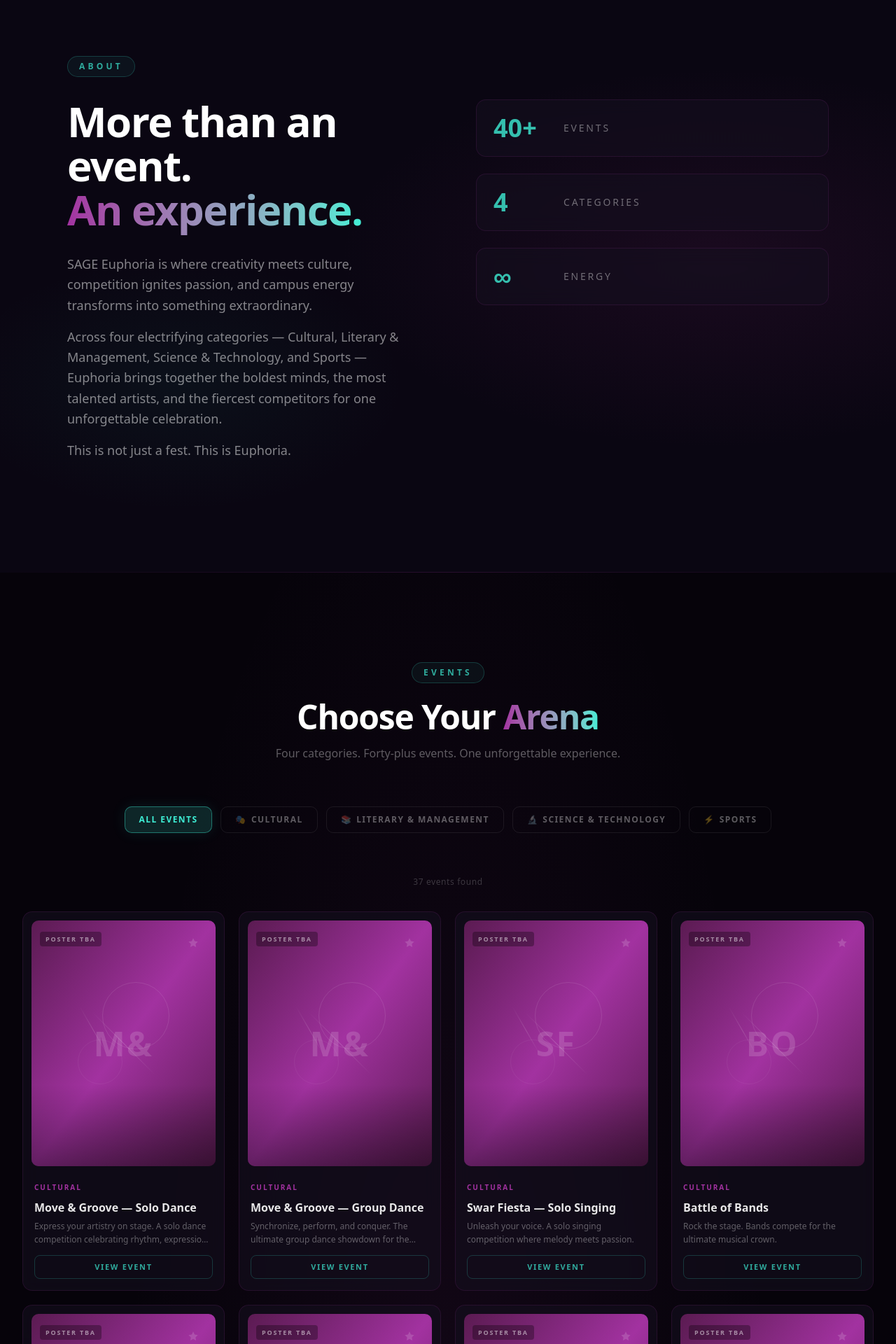
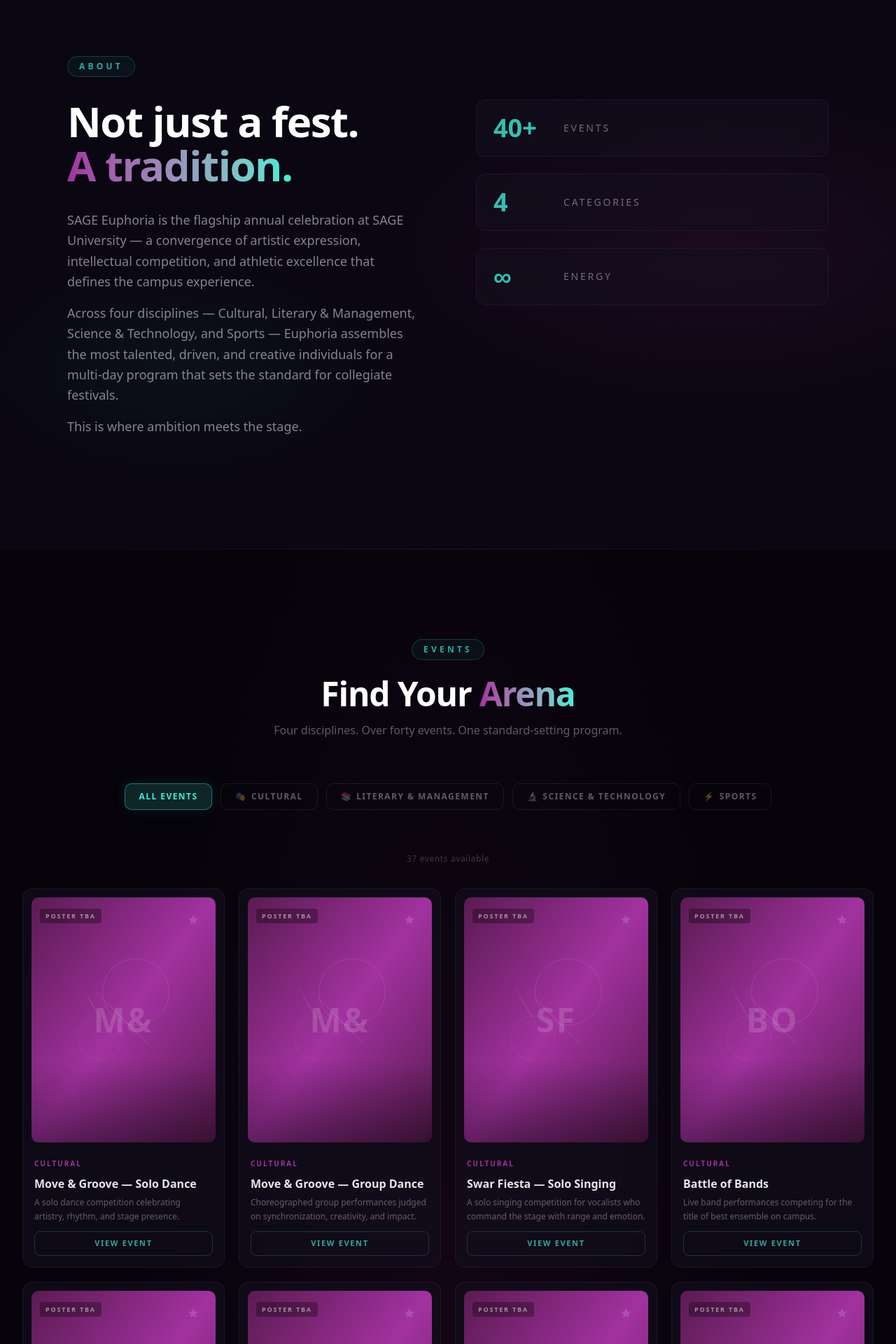
Before and after one commit to AkshatPatel1326/Euphoria, a React (Vite) app: page / in a window 1280 px wide. Shown: the part 880-2800 px from the top of the page at 70% size. Built offline with nearby package versions, Linux system fonts and the light colour scheme; no server answers; what @convex-dev/auth would draw is missing.

Commit message:
Freebuff: Here is what I am going for. Treat these as preferences,...

```diff
--- a/index.html
+++ b/index.html
@@ -6,9 +6,9 @@
   <link rel="icon" type="image/svg+xml" href="/logo.svg" />
   <link rel="manifest" href="/manifest.webmanifest" />
   <meta name="viewport" content="width=device-width, initial-scale=1.0" />
-  <meta name="description" content="SAGE EUPHORIA 2026 — The ultimate college cultural, literary, management, science/technology and sports fest. Culture. Competition. Creativity. Euphoria." />
+  <meta name="description" content="SAGE Euphoria 2026 — SAGE University's flagship annual festival of culture, innovation, and sport." />
   <meta name="theme-color" content="#0a0612" />
-  <title>SAGE EUPHORIA 2026 — The Campus Comes Alive</title>
+  <title>SAGE Euphoria 2026 — The Defining Campus Experience</title>
 </head>
 
 <body>
--- a/src/components/euphoria/About.tsx
+++ b/src/components/euphoria/About.tsx
@@ -52,10 +52,10 @@ export function About() {
               transition={{ duration: 0.7, delay: 0.1 }}
               className="text-4xl sm:text-5xl md:text-6xl font-black tracking-tight leading-[1.05]"
             >
-              <span className="text-white">More than an event.</span>
+              <span className="text-white">Not just a fest.</span>
               <br />
               <span className="text-transparent bg-clip-text bg-gradient-to-r from-euphoria-purple to-euphoria-aqua">
-                An experience.
+                A tradition.
               </span>
             </motion.h2>
 
@@ -66,17 +66,18 @@ export function About() {
               className="mt-8 space-y-4"
             >
               <p className="text-base sm:text-lg text-white/50 leading-relaxed font-light">
-                SAGE Euphoria is where creativity meets culture, competition ignites passion, and
-                campus energy transforms into something extraordinary.
+                SAGE Euphoria is the flagship annual celebration at SAGE University — a
+                convergence of artistic expression, intellectual competition, and athletic
+                excellence that defines the campus experience.
               </p>
               <p className="text-base sm:text-lg text-white/50 leading-relaxed font-light">
-                Across four electrifying categories — Cultural, Literary &amp; Management,
-                Science &amp; Technology, and Sports — Euphoria brings together the boldest
-                minds, the most talented artists, and the fiercest competitors for one
-                unforgettable celebration.
+                Across four disciplines — Cultural, Literary &amp; Management,
+                Science &amp; Technology, and Sports — Euphoria assembles the most
+                talented, driven, and creative individuals for a multi-day program that
+                sets the standard for collegiate festivals.
               </p>
               <p className="text-base sm:text-lg text-white/50 leading-relaxed font-light">
-                This is not just a fest. This is Euphoria.
+                This is where ambition meets the stage.
               </p>
             </motion.div>
           </div>
--- a/src/components/euphoria/Events.tsx
+++ b/src/components/euphoria/Events.tsx
@@ -49,13 +49,13 @@ export function Events() {
             Events
           </span>
           <h2 className="text-3xl sm:text-4xl md:text-5xl font-black tracking-tight">
-            <span className="text-white">Choose Your </span>
+            <span className="text-white">Find Your </span>
             <span className="text-transparent bg-clip-text bg-gradient-to-r from-euphoria-purple to-euphoria-aqua">
               Arena
             </span>
           </h2>
           <p className="mt-4 text-sm sm:text-base text-white/35 max-w-xl mx-auto">
-            Four categories. Forty-plus events. One unforgettable experience.
+            Four disciplines. Over forty events. One standard-setting program.
           </p>
         </motion.div>
 
@@ -101,7 +101,7 @@ export function Events() {
           className="text-center mb-8"
         >
           <span className="text-xs text-white/20 tracking-wider">
-            {filtered.length} event{filtered.length !== 1 ? "s" : ""} found
+            {filtered.length} event{filtered.length !== 1 ? "s" : ""} available
           </span>
         </motion.div>
 
--- a/src/components/euphoria/Navbar.tsx
+++ b/src/components/euphoria/Navbar.tsx
@@ -58,7 +58,7 @@ export function Navbar() {
                 SAGE
               </span>
               <span className="text-lg font-light tracking-widest text-white/70 transition-colors group-hover:text-white">
-                EUPHORIA
+                Euphoria
               </span>
               <span className="ml-1 text-[10px] font-semibold tracking-wider text-euphoria-gold/80 border border-euphoria-gold/30 rounded px-1.5 py-0.5">
                 2026
@@ -120,7 +120,7 @@ export function Navbar() {
                 transition={{ delay: 0.5 }}
                 className="mt-8 text-xs tracking-[0.3em] uppercase text-euphoria-gold/40"
               >
-                SAGE EUPHORIA 2026
+                SAGE Euphoria 2026
               </motion.div>
             </div>
           </motion.div>
--- a/src/components/euphoria/Sponsors.tsx
+++ b/src/components/euphoria/Sponsors.tsx
@@ -34,10 +34,10 @@ export function Sponsors() {
             Partners &amp; Sponsors
           </span>
           <h2 className="text-3xl sm:text-4xl md:text-5xl font-black tracking-tight text-white">
-            Powered By
+            Our Partners
           </h2>
           <p className="mt-4 text-sm text-white/30 max-w-md mx-auto">
-            Celebrating the partners who make Euphoria possible.
+            SAGE Euphoria is made possible by the support of our valued partners.
           </p>
         </motion.div>
 
@@ -92,7 +92,7 @@ export function Sponsors() {
           transition={{ delay: 0.5 }}
           className="text-center mt-8 text-[10px] text-white/15 tracking-wider"
         >
-          Interested in sponsoring? Contact us for partnership opportunities.
+          For partnership inquiries, please reach out to the organizing committee.
         </motion.p>
       </div>
 
--- a/src/data/events.ts
+++ b/src/data/events.ts
@@ -38,7 +38,7 @@ export const events: EuphoriaEvent[] = [
     id: "cultural-1",
     name: "Move & Groove — Solo Dance",
     category: "cultural",
-    description: "Express your artistry on stage. A solo dance competition celebrating rhythm, expression, and raw talent.",
+    description: "A solo dance competition celebrating artistry, rhythm, and stage presence.",
     poster: null,
     registrationStatus: "coming-soon",
   },
@@ -46,7 +46,7 @@ export const events: EuphoriaEvent[] = [
     id: "cultural-2",
     name: "Move & Groove — Group Dance",
     category: "cultural",
-    description: "Synchronize, perform, and conquer. The ultimate group dance showdown for the boldest crews.",
+    description: "Choreographed group performances judged on synchronization, creativity, and impact.",
     poster: null,
     registrationStatus: "coming-soon",
   },
@@ -54,7 +54,7 @@ export const events: EuphoriaEvent[] = [
     id: "cultural-3",
     name: "Swar Fiesta — Solo Singing",
     category: "cultural",
-    description: "Unleash your voice. A solo singing competition where melody meets passion.",
+    description: "A solo singing competition for vocalists who command the stage with range and emotion.",
     poster: null,
     registrationStatus: "coming-soon",
   },
@@ -62,7 +62,7 @@ export const events: EuphoriaEvent[] = [
     id: "cultural-4",
     name: "Battle of Bands",
     category: "cultural",
-    description: "Rock the stage. Bands compete for the ultimate musical crown.",
+    description: "Live band performances competing for the title of best ensemble on campus.",
     poster: null,
     registrationStatus: "coming-soon",
   },
@@ -70,7 +70,7 @@ export const events: EuphoriaEvent[] = [
     id: "cultural-5",
     name: "Rap Battle",
     category: "cultural",
-    description: "Bars, beats, and bravery. Step into the ring for the most explosive rap showdown.",
+    description: "A head-to-head rap competition testing lyrical skill, delivery, and crowd presence.",
     poster: null,
     registrationStatus: "coming-soon",
   },
@@ -78,7 +78,7 @@ export const events: EuphoriaEvent[] = [
     id: "cultural-6",
     name: "Fashion-Fiesta — Solo Model",
     category: "cultural",
-    description: "Walk the runway. Solo models bring their A-game to the spotlight.",
+    description: "Solo runway competition for models who combine confidence with craft.",
     poster: null,
     registrationStatus: "coming-soon",
   },
@@ -86,7 +86,7 @@ export const events: EuphoriaEvent[] = [
     id: "cultural-7",
     name: "Fashion-Fiesta — Designer Round",
     category: "cultural",
-    description: "Design, create, and showcase. Fashion designers present their vision.",
+    description: "A design showcase where emerging fashion talent presents original collections.",
     poster: null,
     registrationStatus: "coming-soon",
   },
@@ -94,7 +94,7 @@ export const events: EuphoriaEvent[] = [
     id: "cultural-8",
     name: "Model Hunt — Audition",
     category: "cultural",
-    description: "Your first step into the spotlight. Open auditions for aspiring models.",
+    description: "Open auditions for aspiring models seeking their break into the spotlight.",
     poster: null,
     registrationStatus: "coming-soon",
   },
@@ -102,7 +102,7 @@ export const events: EuphoriaEvent[] = [
     id: "cultural-9",
     name: "Reel & Photography",
     category: "cultural",
-    description: "Capture the moment. A competition for reels, photography, and visual storytelling.",
+    description: "A visual storytelling competition spanning reels, photography, and short-form content.",
     poster: null,
     registrationStatus: "coming-soon",
   },
@@ -112,7 +112,7 @@ export const events: EuphoriaEvent[] = [
     id: "lit-1",
     name: "Crack the Clue — Treasure Hunt",
     category: "literary-management",
-    description: "Follow the clues, solve the mystery. An adrenaline-fueled campus treasure hunt.",
+    description: "A multi-stage campus treasure hunt testing observation, logic, and speed.",
     poster: null,
     registrationStatus: "coming-soon",
   },
@@ -120,7 +120,7 @@ export const events: EuphoriaEvent[] = [
     id: "lit-2",
     name: "Bid To Win — IPL Auction",
     category: "literary-management",
-    description: "Be the strategist. Build your dream team in a thrilling IPL-style auction.",
+    description: "A simulated IPL auction where teams compete to build the strongest squad under budget.",
     poster: null,
     registrationStatus: "coming-soon",
   },
@@ -128,7 +128,7 @@ export const events: EuphoriaEvent[] = [
     id: "lit-3",
     name: "Meme Battle — The Marketing War",
     category: "literary-management",
-    description: "Creativity meets strategy. The ultimate meme-based marketing showdown.",
+    description: "A marketing competition where strategy and humor combine to drive audience engagement.",
     poster: null,
     registrationStatus: "coming-soon",
   },
@@ -136,7 +136,7 @@ export const events: EuphoriaEvent[] = [
     id: "lit-4",
     name: "Battle of Brands",
     category: "literary-management",
-    description: "Brand positioning, strategy, and storytelling. Outwit and outshine the competition.",
+    description: "Teams pitch and defend brand strategies in a competitive marketing showcase.",
     poster: null,
     registrationStatus: "coming-soon",
   },
@@ -144,7 +144,7 @@ export const events: EuphoriaEvent[] = [
     id: "lit-5",
     name: "Idea Verse",
     category: "literary-management",
-    description: "Present your boldest ideas. Where innovation meets articulation.",
+    description: "An innovation pitch competition where participants present original ideas to a panel.",
     poster: null,
     registrationStatus: "coming-soon",
   },
@@ -152,7 +152,7 @@ export const events: EuphoriaEvent[] = [
     id: "lit-6",
     name: "The Great Debate",
     category: "literary-management",
-    description: "Words as weapons. A debate competition for the sharpest minds.",
+    description: "A formal debate competition for participants who can argue with precision and conviction.",
     poster: null,
     registrationStatus: "coming-soon",
   },
@@ -160,7 +160,7 @@ export const events: EuphoriaEvent[] = [
     id: "lit-7",
     name: "Vocal Ink — Slam Poetry",
     category: "literary-management",
-    description: "Raw, spoken, alive. A slam poetry competition where words ignite emotions.",
+    description: "A spoken-word competition where original poetry is performed live for a judging panel.",
     poster: null,
     registrationStatus: "coming-soon",
   },
@@ -170,7 +170,7 @@ export const events: EuphoriaEvent[] = [
     id: "sci-1",
     name: "IdeaSpark — Single",
     category: "science-tech",
-    description: "One idea. One stage. Present your solo innovation to change the world.",
+    description: "A solo innovation pitch competition for individuals with a prototype or concept.",
     poster: null,
     registrationStatus: "coming-soon",
   },
@@ -178,7 +178,7 @@ export const events: EuphoriaEvent[] = [
     id: "sci-2",
     name: "IdeaSpark — Group",
     category: "science-tech",
-    description: "Team up and innovate. Group presentations of groundbreaking ideas.",
+    description: "A team-based innovation pitch competition for collaborative projects.",
     poster: null,
     registrationStatus: "coming-soon",
   },
@@ -186,7 +186,7 @@ export const events: EuphoriaEvent[] = [
     id: "sci-3",
     name: "Sci-Pha-Agro — Model/Product",
     category: "science-tech",
-    description: "Build and present. Science, pharmaceutical, and agriculture model-making competition.",
+    description: "A hands-on model and product-making competition across science, pharma, and agriculture.",
     poster: null,
     registrationStatus: "coming-soon",
   },
@@ -194,7 +194,7 @@ export const events: EuphoriaEvent[] = [
     id: "sci-4",
     name: "Sci-Pha-Agro — Oral/Poster",
     category: "science-tech",
-    description: "Present your research. Oral and poster presentation across science domains.",
+    description: "An oral and poster presentation competition for research across science domains.",
     poster: null,
     registrationStatus: "coming-soon",
   },
@@ -202,7 +202,7 @@ export const events: EuphoriaEvent[] = [
     id: "sci-5",
     name: "AI — Prompt Challenge",
     category: "science-tech",
-    description: "Master the art of prompts. An AI challenge testing your ability to harness artificial intelligence.",
+    description: "A competition testing the ability to craft effective prompts for artificial intelligence systems.",
     poster: null,
     registrationStatus: "coming-soon",
   },
@@ -212,7 +212,7 @@ export const events: EuphoriaEvent[] = [
     id: "sport-1",
     name: "Cricket",
     category: "sports",
-    description: "The gentleman's game on the fest stage. Show your cricketing prowess.",
+    description: "A tournament-format cricket competition open to all skill levels.",
     poster: null,
     registrationStatus: "coming-soon",
   },
@@ -220,7 +220,7 @@ export const events: EuphoriaEvent[] = [
     id: "sport-2",
     name: "Football",
     category: "sports",
-    description: "Goals, passion, glory. Football at its finest.",
+    description: "A football tournament bringing together the best players on campus.",
     poster: null,
     registrationStatus: "coming-soon",
   },
@@ -228,7 +228,7 @@ export const events: EuphoriaEvent[] = [
     id: "sport-3",
     name: "Basketball",
     category: "sports",
-    description: "Dribble, shoot, score. The basketball courts await.",
+    description: "A basketball competition for teams ready to compete on the hardwood.",
     poster: null,
     registrationStatus: "coming-soon",
   },
@@ -236,7 +236,7 @@ export const events: EuphoriaEvent[] = [
     id: "sport-4",
     name: "Kabaddi",
     category: "sports",
-    description: "Touch, tackle, triumph. The raw energy of kabaddi.",
+    description: "A high-energy kabaddi tournament for teams and individuals.",
     poster: null,
     registrationStatus: "coming-soon",
   },
@@ -244,7 +244,7 @@ export const events: EuphoriaEvent[] = [
     id: "sport-5",
     name: "Carrom",
     category: "sports",
-    description: "Precision and strategy on the board.",
+    description: "A carrom tournament testing precision, strategy, and composure.",
     poster: null,
     registrationStatus: "coming-soon",
   },
@@ -252,7 +252,7 @@ export const events: EuphoriaEvent[] = [
     id: "sport-6",
     name: "Chess",
     category: "sports",
-    description: "The ultimate game of strategy and intellect.",
+    description: "A chess competition for players who think several moves ahead.",
     poster: null,
     registrationStatus: "coming-soon",
   },
@@ -260,7 +260,7 @@ export const events: EuphoriaEvent[] = [
     id: "sport-7",
     name: "Volleyball",
     category: "sports",
-    description: "Set, spike, win. Volleyball competition heats up.",
+    description: "A volleyball tournament for teams competing at the net.",
     poster: null,
     registrationStatus: "coming-soon",
   },
@@ -268,7 +268,7 @@ export const events: EuphoriaEvent[] = [
     id: "sport-8",
     name: "Table Tennis",
     category: "sports",
-    description: "Lightning-fast rallies and razor-sharp reflexes.",
+    description: "A table tennis competition for players with quick reflexes and sharp technique.",
     poster: null,
     registrationStatus: "coming-soon",
   },
@@ -276,7 +276,7 @@ export const events: EuphoriaEvent[] = [
     id: "sport-9",
     name: "Badminton — Singles Men",
     category: "sports",
-    description: "One-on-one badminton action. Pure singles competition.",
+    description: "A men's singles badminton tournament on the court.",
     poster: null,
     registrationStatus: "coming-soon",
   },
@@ -284,7 +284,7 @@ export const events: EuphoriaEvent[] = [
     id: "sport-10",
     name: "Badminton — Doubles Men",
     category: "sports",
-    description: "Teamwork on the court. Men's doubles badminton.",
+    description: "A men's doubles badminton tournament for team pairs.",
     poster: null,
     registrationStatus: "coming-soon",
   },
@@ -292,7 +292,7 @@ export const events: EuphoriaEvent[] = [
     id: "sport-11",
     name: "Badminton — Singles Women",
     category: "sports",
-    description: "Women's singles badminton. Grace and power on the court.",
+    description: "A women's singles badminton tournament.",
     poster: null,
     registrationStatus: "coming-soon",
   },
@@ -300,7 +300,7 @@ export const events: EuphoriaEvent[] = [
     id: "sport-12",
     name: "Badminton — Doubles Women",
     category: "sports",
-    description: "Women's doubles badminton. Strategy meets agility.",
+    description: "A women's doubles badminton tournament for team pairs.",
     poster: null,
     registrationStatus: "coming-soon",
   },
@@ -308,7 +308,7 @@ export const events: EuphoriaEvent[] = [
     id: "sport-13",
     name: "Power Lifting",
     category: "sports",
-    description: "Strength, focus, determination. The ultimate power lifting showdown.",
+    description: "A power lifting competition for athletes who train with purpose.",
     poster: null,
     registrationStatus: "coming-soon",
   },
@@ -316,7 +316,7 @@ export const events: EuphoriaEvent[] = [
     id: "sport-14",
     name: "Weight Lifting",
     category: "sports",
-    description: "Lift heavy, lift strong. A weight lifting competition.",
+    description: "A weight lifting competition testing strength and technique.",
     poster: null,
     registrationStatus: "coming-soon",
   },
@@ -324,7 +324,7 @@ export const events: EuphoriaEvent[] = [
     id: "sport-15",
     name: "Arm Wrestling",
     category: "sports",
-    description: "Lock hands and battle it out. The rawest competition on two arms.",
+    description: "A one-on-one arm wrestling competition for the strongest on campus.",
     poster: null,
     registrationStatus: "coming-soon",
   },
@@ -332,7 +332,7 @@ export const events: EuphoriaEvent[] = [
     id: "sport-16",
     name: "Snooker",
     category: "sports",
-    description: "Precision, patience, and perfect angles. The snooker table calls.",
+    description: "A snooker tournament for players who value precision and patience.",
     poster: null,
     registrationStatus: "coming-soon",
   },
```
Also changed, not shown: src/components/euphoria/EventDetailModal.tsx (+5 -5 lines), src/components/euphoria/Footer.tsx (+4 -4 lines), src/components/euphoria/Hero.tsx (+4 -4 lines), public/assets/logo.png (added), public/assets/sponcers1.png (added).
